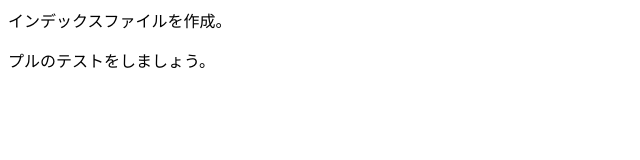
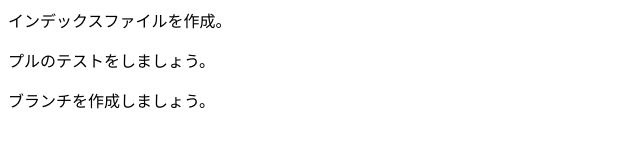
Before and after one commit to ruiji-t/git-test2, a plain HTML site: page index.html in a window 1280 px wide. Shown: the whole page, without its empty margins (0-640 px from the left). Drawn offline with Linux system fonts and the light colour scheme.

Commit message:
第２回コミット大会

```diff
--- a/index.html
+++ b/index.html
@@ -1,2 +1,3 @@
 <p>インデックスファイルを作成。</p>
 <p>プルのテストをしましょう。</p>
+<p>ブランチを作成しましょう。</p>
```
